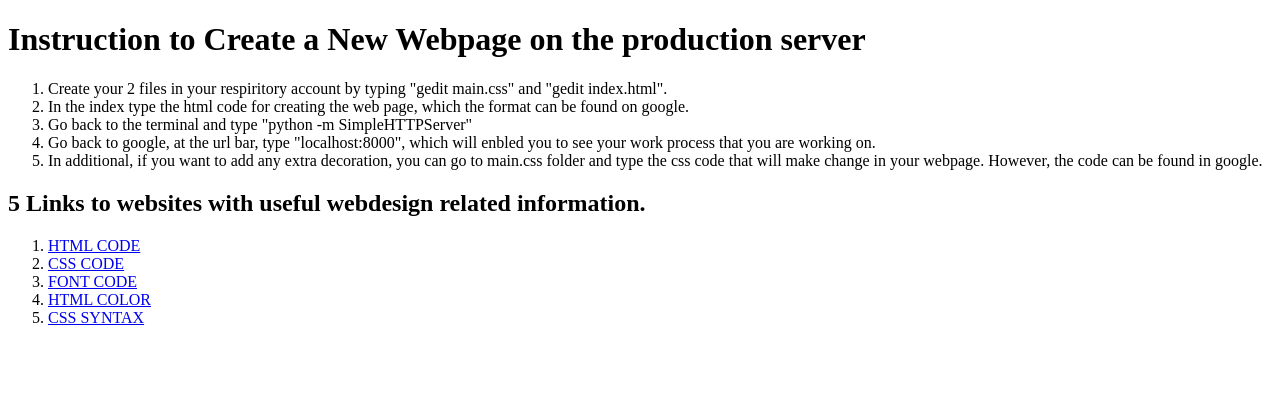
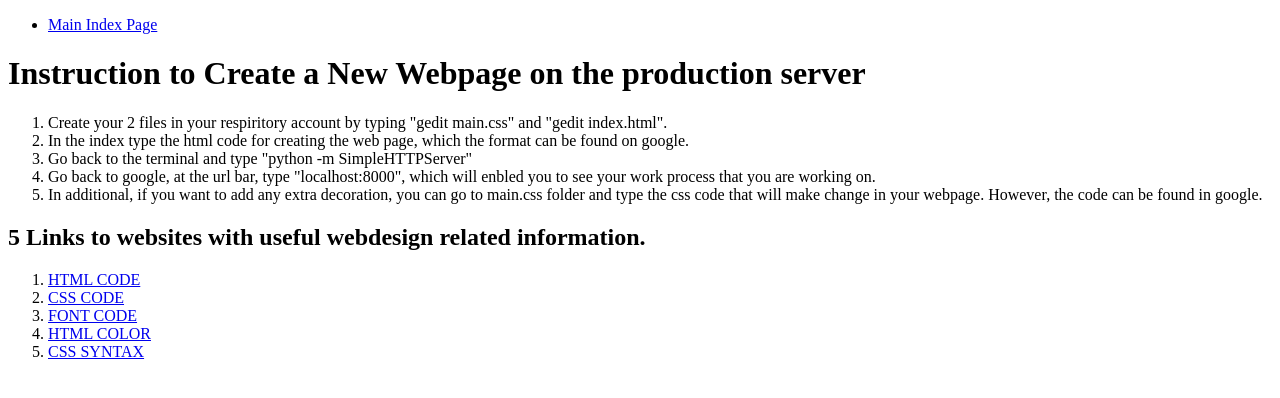
Before and after one commit to top2438-cmis/top2438-cmis-wd, a plain HTML site: page listsandlinks/index.html in a window 1280 px wide. Drawn offline with Linux system fonts and the light colour scheme.

Commit message:
listsandlinks

```diff
--- a/listsandlinks/index.html
+++ b/listsandlinks/index.html
@@ -5,9 +5,15 @@
 			Title Text
 		</title>
 		<meta charset="utf-8"/>
+		<link rel="stylesheet" href="main.css"type="text/css">
 	</head>
 	<body>
 		<header>
+		</header>
+		<nac>
+			<ul>
+				<li> <a href=..>Main Index Page</a> </li>
+			</ul>
 			<h1>
 				Instruction to Create a New Webpage on the production server
 			</h1>
```
